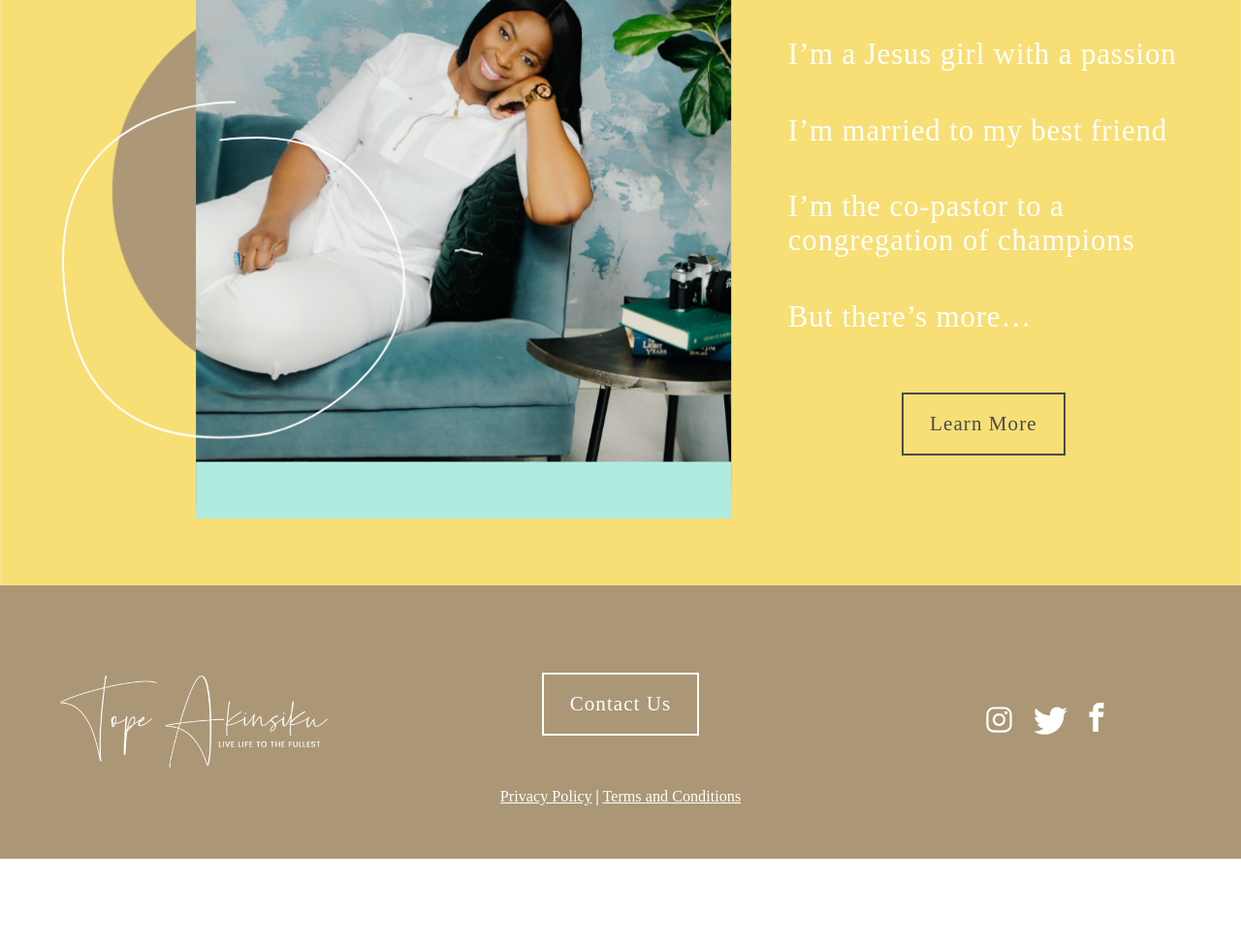
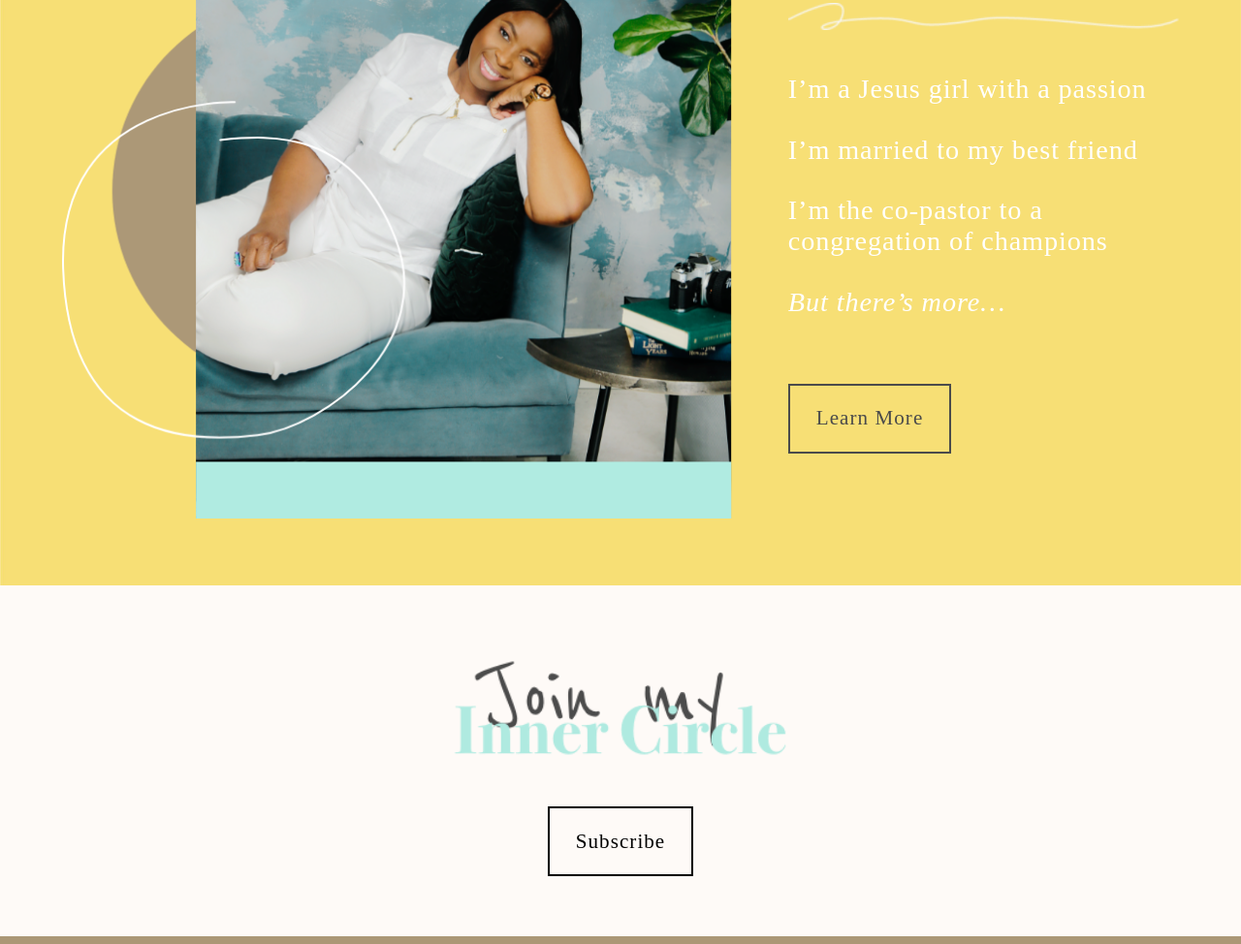
Before and after one commit to Teddylongs/TopsyAkinsiku, a Gatsby site: page / in a window 1280 px wide. Shown: the part 206-1180 px from the top of the page at 97% size. Before the commit the page ends 1092 px from the top, so only its background shows below. Built offline with nearby package versions, Linux system fonts and the light colour scheme; Gatsby itself is replaced by a stand-in of ours; a web font is replaced by a local one.

Commit message:
added join inner circle subscribe section

```diff
--- a/src/components/ButtonElements.js
+++ b/src/components/ButtonElements.js
@@ -1,16 +1,17 @@
 import styled from 'styled-components/macro'
 
 export const CTA = styled.button`
+    display: block;
     border: 2px solid ${props => props.color};
     background: transparent;
     color:  ${props => props.color};
     transition: all ease 1s;
     font-size: calc(.24vw + 1rem);
-    padding: 1rem 1.5rem;
+    padding: 1.2rem 1.5rem;
     outline: none;
     transition: all ease 0.4s;
     letter-spacing: .05em;
-    margin: 2rem 0 3rem 0;
+    margin: 2rem 0 2rem 0;
     font-family:  abril-fatface, serif;
 
 
--- a/src/components/UtilityElements.js
+++ b/src/components/UtilityElements.js
@@ -7,12 +7,18 @@ export const Spacer = styled.div`
 
 export const Container = styled.section`
     width: 100%;
+    display: flex;
+    display: flex;
+    justify-content: center;
     padding: calc(0.05 * 100vw);
 `
 
 export const Content = styled.div`
     width: 100%;
+    flex-direction: ${props => props.direction ? props.direction : 'row'};
     display: flex;
+    justify-content: center;
+    align-items: center;
 
     @media (max-width: 768px){
         flex-direction: column;
--- a/src/pages/index.js
+++ b/src/pages/index.js
@@ -12,6 +12,7 @@ import {
 import meetTopeImg from "../images/meet-tope-image.png"
 import scribble from "../images/scribble.png"
 import meetTopeTxt from "../images/meet-tope-text.png"
+import joinICT from "../images/join-ict.png"
 import { Spacer } from "../components/UtilityElements"
 import { CTA } from "../components/ButtonElements"
 
@@ -39,21 +40,27 @@ const IndexPage = () => (
             <Spacer size="calc(2vh)" />
             <div style={{ textAlign: "left" }}>
               <img src={scribble} alt="" style={{ width: "100%" }} />
-              <Spacer size="calc(5vh)" />
+              <Spacer size="5vh" />
               <article>
                 <h3>I’m a Jesus girl with a passion</h3>
                 <h3>I’m married to my best friend</h3>
                 <h3>I’m the co-pastor to a congregation of champions</h3>
-                <h3>But there’s more… </h3>
+                <em><h3>But there’s more… </h3></em>
               </article>
-            </div>
-            <Spacer size="calc(2vh)" />
-            <CTA style={{ display: "block", margin: "auto" }} color="#4b4b4b">
+              <Spacer size="0.05vw" />
+            <CTA className='cta' style={{ display: "block" }} color="#4b4b4b">
               Learn More
             </CTA>
+            </div>
           </ContentRight>
         </Content>
       </Container>
+        <Container id="join-inner-circle" style={{padding: '2% 0'}}>
+            <Content direction ='column'>
+                <img src={joinICT} alt='' />
+                <CTA color='black'>Subscribe</CTA>
+            </Content>
+        </Container>
     </Layout>
   </>
 )
--- a/src/styles/main.css
+++ b/src/styles/main.css
@@ -22,10 +22,10 @@ body {
 }
 
 h3 {
-    font-size: calc(1rem + 1vw);
+    font-size: calc(1rem + 0.8vw);
     font-weight: 400;
     letter-spacing: 0.05rem;
-    margin-bottom: calc(1rem + 2vw);
+    margin-bottom: calc(1rem + 1vw);
 }
 
 .logo img {
@@ -46,6 +46,20 @@ h3 {
     margin-left: 5%;
 }
 
+
+#join-inner-circle {
+    background: url("../images/bkg1.jpg");
+    background-repeat: no-repeat;
+    background-size: cover;
+    text-align: center;
+}
+
+#join-inner-circle img {
+    margin: 2rem auto auto auto;
+    display: block;
+    width: 500px;
+    max-width: 100%;
+}
 /*
 #meet-tope .content-left {
     justify-self: flex-start;
```
Also changed, not shown: src/images/bkg1.jpg (added), src/images/join-ict.png (added).
